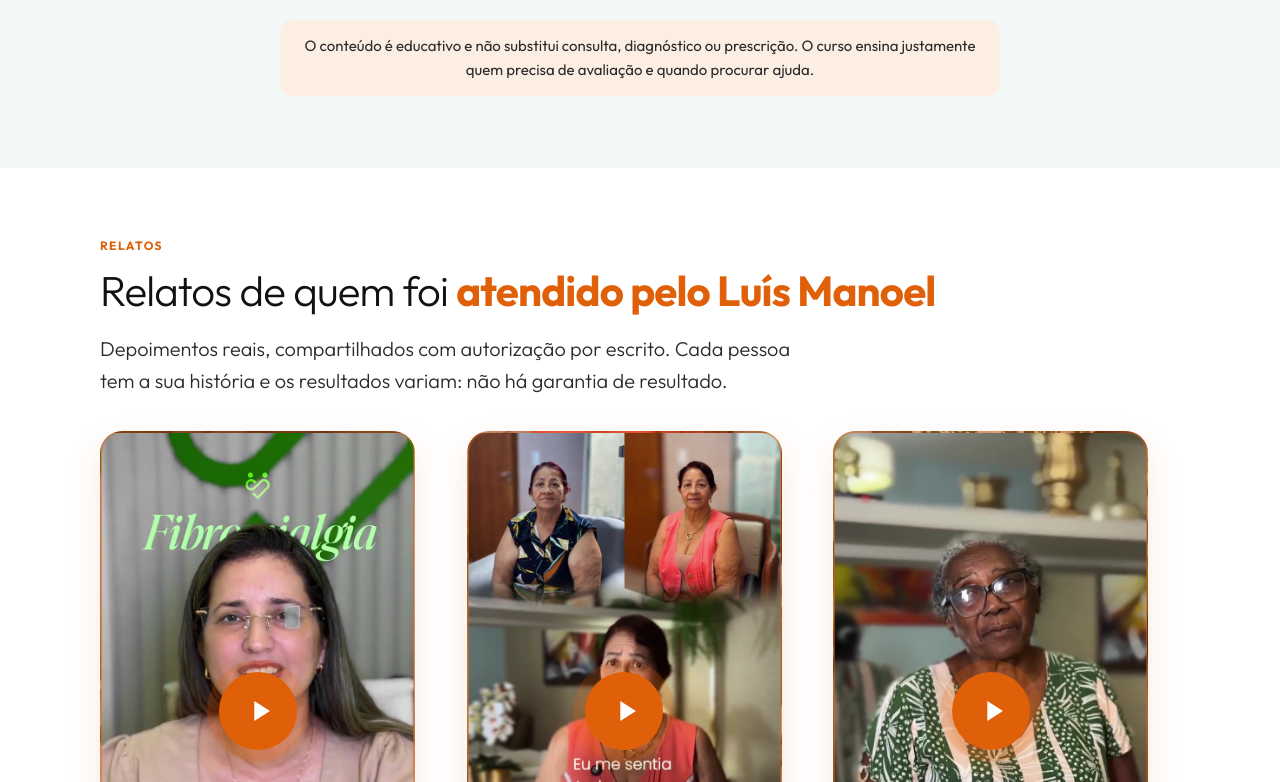
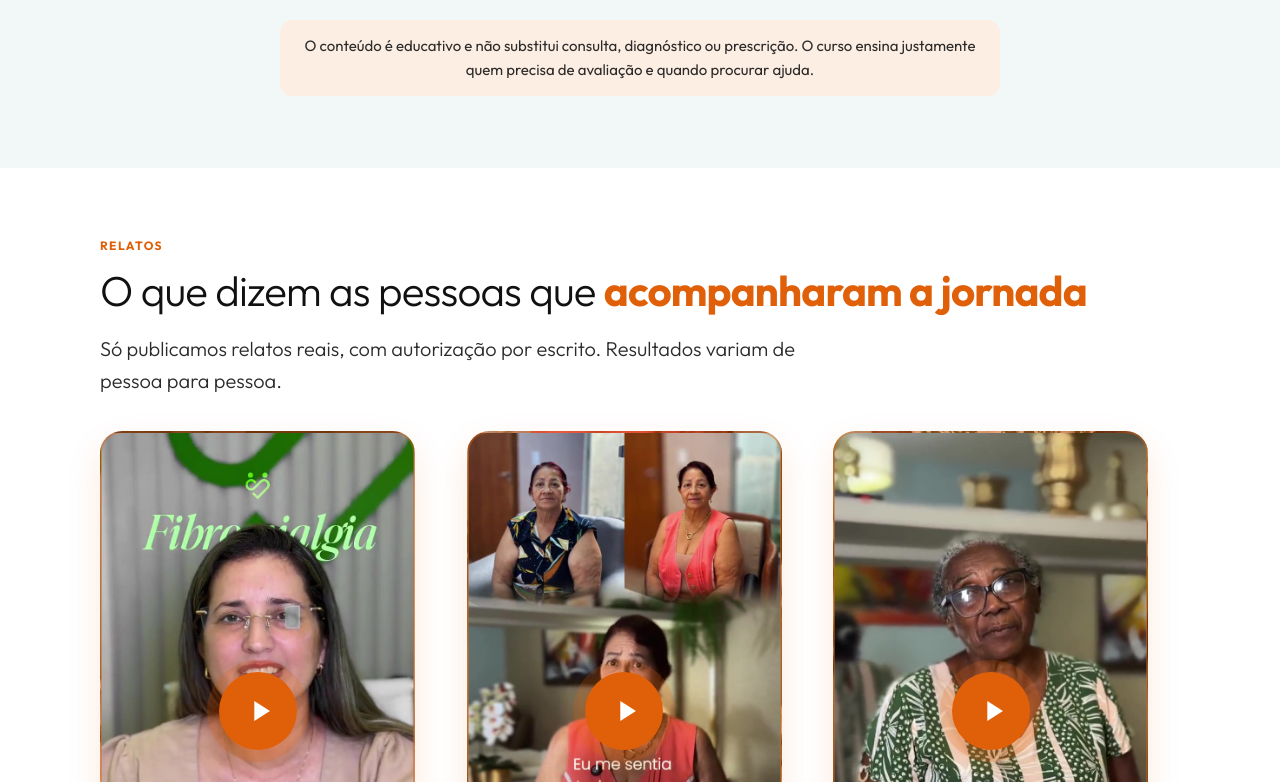
Before and after one commit to novvasaudeintegrativa-cmyk/desparasitacaodescomplicada, a plain HTML site: page index.html in a window 1280 px wide. Shown: the part 7111-7893 px from the top of the page. Drawn offline with Linux system fonts and the light colour scheme.

Commit message:
Revert "Ajusta titulo e avisos da secao de relatos (atendimento clinico, sem promessa de resultado)"
This reverts commit 20af09cf6f2b187795060e9ead948d2ec74259a3.

```diff
--- a/index.html
+++ b/index.html
@@ -628,8 +628,8 @@ html,body{overflow-x:clip}
 <!-- 8. DEPOIMENTOS -->
 <section><div class="wrap reveal">
   <span class="eyebrow">Relatos</span>
-  <h2>Relatos de quem foi <b>atendido pelo Luís Manoel</b></h2>
-  <p class="lead">Depoimentos reais, compartilhados com autorização por escrito. Cada pessoa tem a sua história e os resultados variam: não há garantia de resultado.</p>
+  <h2>O que dizem as pessoas que <b>acompanharam a jornada</b></h2>
+  <p class="lead">Só publicamos relatos reais, com autorização por escrito. Resultados variam de pessoa para pessoa.</p>
 
   <!-- 3 depoimentos em vídeo (arquivos em videos-site/depoimentos/). Para trocar, edite data-video e a capa imgs/depoimentos/video-N.jpg. Vale tambem link do YouTube (embed). -->
   <div class="tvideos">
@@ -645,7 +645,7 @@ html,body{overflow-x:clip}
     <div class="tprint"><img src="imgs/depoimentos/print-2.jpg" alt="Print de conversa de WhatsApp com depoimento" loading="lazy" onerror="this.parentNode.classList.add('vazio');this.remove()"><span class="tvazio">Print de conversa 2<small>imgs/depoimentos/print-2.jpg</small></span></div>
     <div class="tprint"><img src="imgs/depoimentos/print-3.jpg" alt="Print de conversa de WhatsApp com depoimento" loading="lazy" onerror="this.parentNode.classList.add('vazio');this.remove()"><span class="tvazio">Print de conversa 3<small>imgs/depoimentos/print-3.jpg</small></span></div>
   </div>
-  <p class="note">Relatos compartilhados com autorização e referentes ao atendimento clínico individual. Não representam promessa de cura ou de resultado, nem substituem avaliação profissional. Dados pessoais foram ocultados.</p>
+  <p class="note">Relatos compartilhados com autorização. Dados pessoais foram ocultados. Resultados variam de pessoa para pessoa e não substituem avaliação profissional.</p>
 </div></section>
 
 <!-- 9. OBJEÇÕES -->
```
